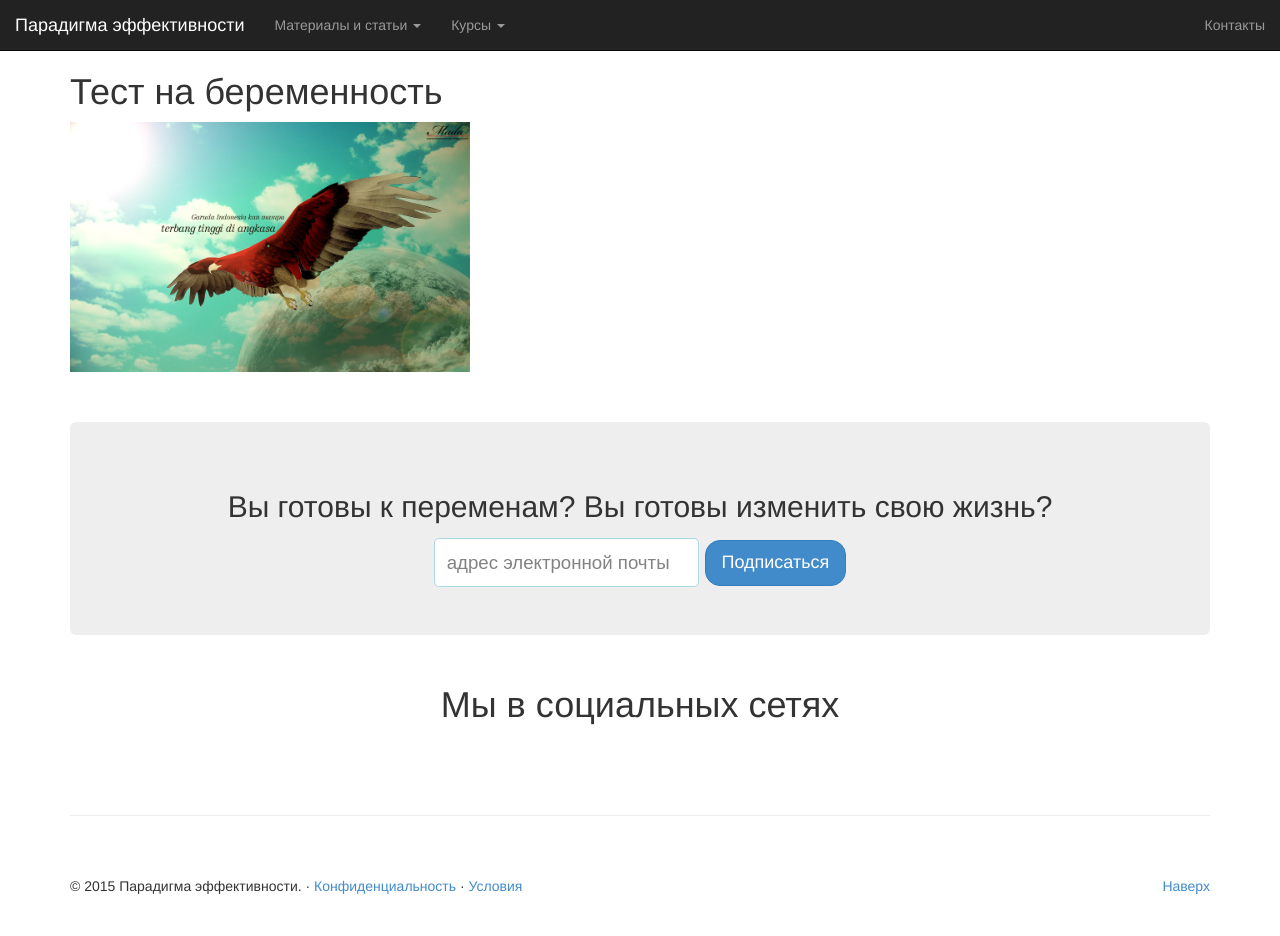
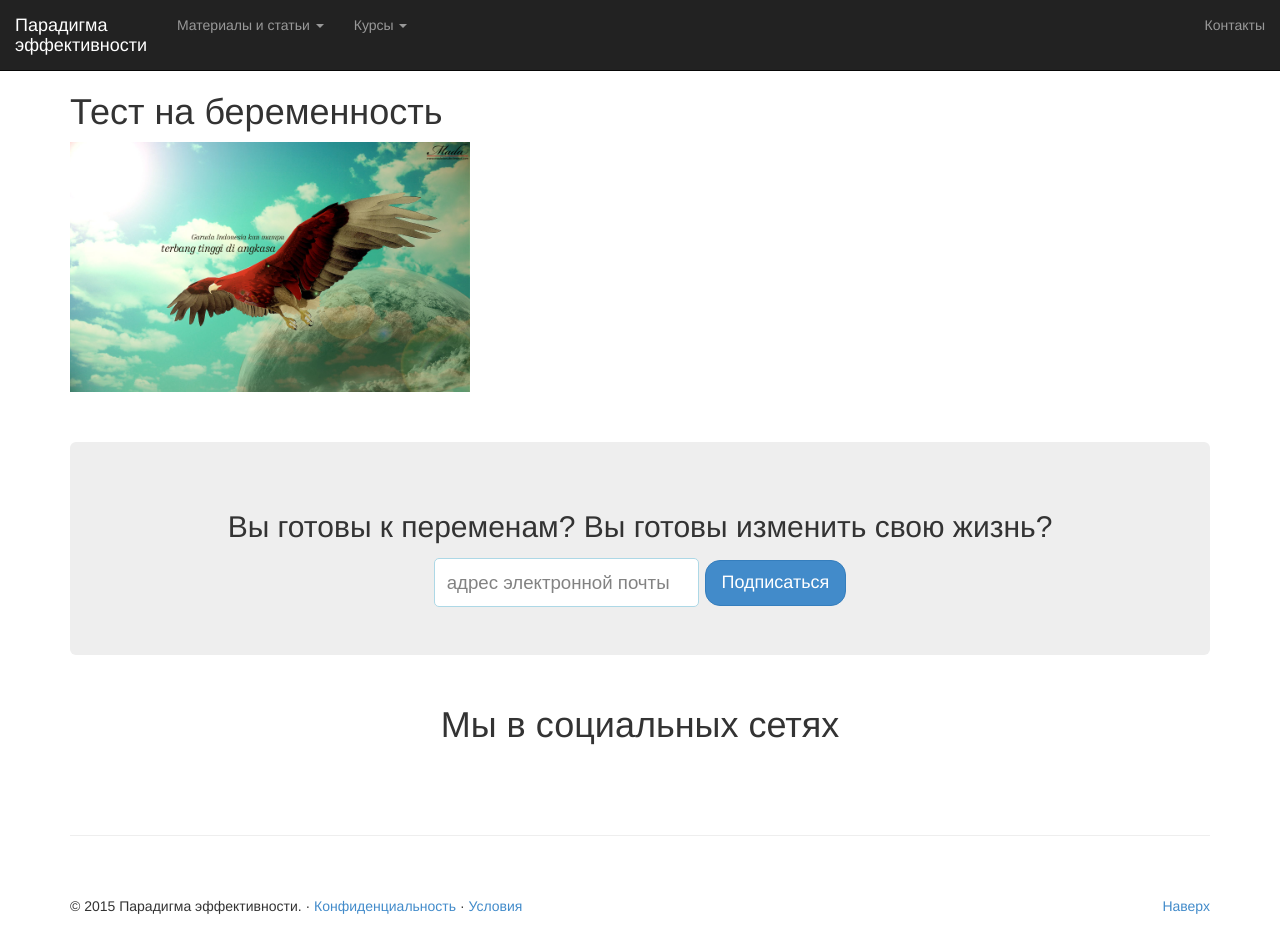
Before and after one commit to EfficiencyParadigm/EfficiencyParadigm.github.io, a Jekyll site: the page built from TestGaruda.md, in a window 1280 px wide and 936 px high. Built offline with Jekyll 4.4.1, drawn with Linux system fonts in a browser that asks for light colours.

Commit message:
Update navbarcontent.html

```diff
--- a/_includes/navbarcontent.html
+++ b/_includes/navbarcontent.html
@@ -6,7 +6,7 @@
 			<span class="icon-bar"></span>
 			<span class="icon-bar"></span>
 		</button>
-		<a class="navbar-brand" href="/">Парадигма эффективности</a>
+		<a class="navbar-brand" href="/">Парадигма<br />эффективности</a>
 	</div>
 
 	<div class="collapse navbar-collapse" id="bs-example-navbar-collapse-1">
```
